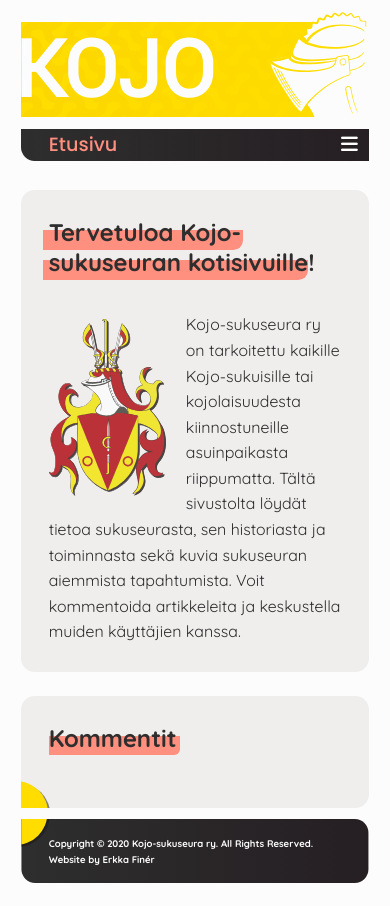
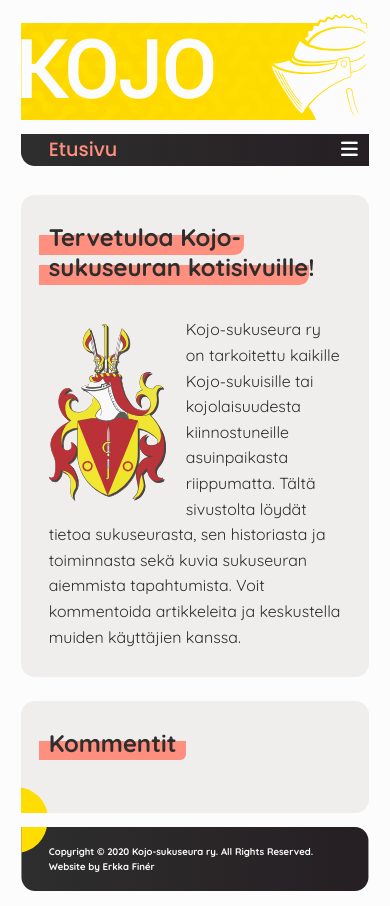
Before and after one commit to FinerDetails/FinerDetails-finerdetails.github.io, a plain HTML site: page index.html in a window 390 px wide. Drawn offline with Linux system fonts and the light colour scheme.

Commit message:
Add files via upload

```diff
--- a/style.css
+++ b/style.css
@@ -2,14 +2,17 @@
     src: url(fonts/Poppins-Medium.ttf);
     font-family: "poppins";
 }
+
 @font-face {
     src: url(fonts/Roboto-Regular.ttf);
     font-family: "roboto";
 }
+
 @font-face {
     src: url(fonts/Quicksand-VariableFont_wght.ttf);
     font-family: "quicksand";
 }
+
 *{
     margin: 0;
     padding: 0;
@@ -22,7 +25,7 @@ html, body{
 body{
     display: grid;
     grid-template-columns: 1fr 95vw 1fr;
-    grid-template-rows: min(31vh,31.5vw) calc(clamp(2rem,min(8vw,8vh),4.5rem) + min(2vh,3vw)) auto auto;
+    grid-template-rows: clamp(8rem,min(31vh,31.5vw),30rem) calc(clamp(2rem,min(8vw,8vh),4.5rem) + min(2vh,3vw)) auto auto;
     grid-template-areas:
         ". header ."
         ". nav ."
@@ -34,10 +37,9 @@ body{
 header{
     grid-area: header;
     position:relative;
-    height: min(27vh,27vw);
     margin: min(1vh,1vw) 3vw;
-    margin-top: min(3vh,3vw);
-    margin-bottom: min(1vh,1.5vw);
+    margin-top: clamp(0.5rem,min(3vh,3vw),4rem);
+    margin-bottom: clamp(0.5rem,min(1vh,1.5vw),2rem);
     overflow:hidden;
 }
     .banner{
@@ -45,6 +47,7 @@ header{
         max-width: 1050px;
         height: min(27vh,27vw);
         max-height: 90%;
+        min-height: calc(6rem * 0.9);
         bottom:0;
         left: 0;
         right: 0;
@@ -57,7 +60,7 @@ header{
             transform: translate(-3.5%, -50%);
             top: 50%;
             color:#FFFFFF;
-            font-size:clamp(2.5rem, min(20vh,20vw), 14rem);
+            font-size:clamp(4rem, min(20vh,20vw), 14rem);
             margin: 0;
             font-family: roboto;
             color: #FCFCFC
@@ -72,23 +75,26 @@ header{
     }
         #logo{
             position:absolute;
-            height: min(30vh,30vw);
-            width:min(30vh,30vw);
+            height: clamp(6.5rem,min(30vw,30vh),110%);
+            width: clamp(6.5rem,min(30vw,30vh),110%);
             background-image: url("img/knight.svg");
             background-repeat:no-repeat;
-            background-position:left center;
+            background-position:right center;
             margin-right:auto;
-            right:max(-4vh,-4vw);
+            right:max(-3vh,-3vw);
+            bottom:-10%;
             z-index:2;
         }
+
     #hiderBox{
         position:absolute;
-        height: min(30vh,30vw);
-        width:min(18vh,18vw);
+        height: 100%;
+        width: min(15vw,15vh);
         background-color:#FCFCFC;
-        right:-7.5%;
+        right: max(-5vw,-5vh);
         z-index:1
     }
+
     #pattern{
         height:100%;
         width:100%;
@@ -98,6 +104,7 @@ header{
         background-repeat:repeat;
         background-attachment: fixed;
     }
+
     #gradient{
         position:absolute;
         height:100%;
@@ -105,6 +112,7 @@ header{
         top:0;
         background-image: linear-gradient(-90deg,rgba(255,221,0,1.0),rgba(255,221,0,0));
     }
+
 nav{
     grid-area: nav;
     position:sticky; /*valikko seuraa rullatessa*/
@@ -113,6 +121,7 @@ nav{
     margin: min(1vh,1.5vw) 3vw;
     z-index:2;
 }
+
     #navBox{
         position:relative;
         display:inline-block; /* pitää bannerin ja navbarin samassa tasossa*/
@@ -125,6 +134,7 @@ nav{
         border-radius:0 0 0 min(3.5vh, 3.5vw); /* pyöristää nurkan*/
         overflow:hidden; /*estää vasemman alanurkan ulkopuolelta klikkaamisen*/
     }
+
         ul{
             justify-content: center;
             align-items: center;
@@ -133,12 +143,14 @@ nav{
             height: 100%;
             margin: 0 auto;
         }
+
             ul li{
                 float:left; /*poistetaan välilyönnit nappien välistä*/
                 display: inline-block; /*lista-itemit horisontaalisesti*/
                 padding: 0;
                 transition:150ms;
             }
+
                 .navList1{width:17.330035263515177729317978385327%;} /*linkkitekstin toisiinsa suhteellinen pituus*/
                 .navList2{width:21.434299926108818281759691459261%;} /*yhteistä vakioprosenttia käytettäessä navList5 jää taakse sivun skaalautuessa*/
                 .navList3{width:18.862376172196490469239040976565%;}
@@ -157,6 +169,7 @@ nav{
                     font-family: poppins;
                     overflow:hidden;
                 }
+
 #buttonLeft{
     border-radius:0 0 0 min(3.5vh, 3.5vw);
 }
@@ -198,7 +211,7 @@ nav{
     body{overflow-x: hidden;}
     #navBox li:not(#open):not(.icon) {opacity: 0; width:0; transition:none;} /*piilottaa menun*/
     #navBox ul {width:100%;}
-    #open {width:auto; padding-left:min(5.5vh,7vw);}
+    #open {width:auto; padding-left: clamp(1rem,min(5.5vh,7vw),2rem);}
     #navBox a {font-size:1.2rem; height: clamp(2rem,min(7vw, 7vh),4.5rem);}
     nav{text-align-last:left;}
     #navBox .icon {display:inline-block;}
@@ -211,29 +224,29 @@ main{
     grid-area: main;
     position:relative;
     height: auto;
-    margin-top: min(4vh,6vw);
-    margin-bottom: min(1vh,1.5vw);
+    margin-top: clamp(1rem,min(4vh,6vw),4rem);
+    margin-bottom: clamp(0.5rem,min(1vh,1.5vw),3rem);
     margin-left: 3vw;
     margin-right: 3vw;
     z-index:1;
 }
     .con{
-        position:relative;
+        position: relative;
         max-width: 1050px;
         margin: 0 auto;
-        margin-bottom: min(4vh,6vw);
-        border-radius:min(3.5vh, 3.5vw);
+        margin-bottom: clamp(1rem,min(4vh,6vw),3rem);
+        border-radius: min(3.5vh, 3.5vw);
         background-color: rgba(109,81,61,0.08); /* #ECE9E6 */
-        overflow:hidden;
+        overflow: hidden;
     }
     #bottom-con{
-        border-radius:min(3.5vh, 3.5vw) min(3.5vh, 3.5vw) min(3.5vh, 3.5vw) 0;
-        margin-bottom:0;
+        border-radius: min(3.5vh, 3.5vw) min(3.5vh, 3.5vw) min(3.5vh, 3.5vw) 0;
+        margin-bottom: 0;
     }
         .textwrapper{
-            position:relative;
-            display:inline-block;
-            margin: min(5.5vh,7vw);
+            position: relative;
+            display: inline-block;
+            margin: clamp(1rem,min(5.5vh,7vw),5rem);
         }
             #seal{
                 float:left;
@@ -313,9 +326,9 @@ main{
                 position:absolute;
                 display:inline-block;
                 bottom:-5%;
-                left: -2%;
-                width:104%;
-                height:62.5%;
+                left:-10px;
+                width: calc(100% + 20px);
+                height: 62.5%;
                 z-index:-1;
                 background-color: #FF8F7F;
                 border-radius:0 0 min(1.5vh, 1.5vw) 0;
@@ -327,7 +340,7 @@ main{
                 position:absolute;
                 display:inline-block;
                 top:21.5%;
-                left: -2%;
+                left: -10px;
                 width:330px;
                 height:33.5%;
                 z-index:-1;
@@ -343,10 +356,10 @@ main{
         }
 @media screen and (max-width:414px){
             h2::after{
-                width:200px;
+                width:205px;
             }
             h2::before{
-                width:265px;
+                width:270px;
             }
         }
 @media screen and (max-width:332px){
@@ -377,8 +390,8 @@ main{
                 position:absolute;
                 display:inline-block;
                 bottom:-5%;
-                left: -2.5%;
-                width:105%;
+                left: -10px;
+                width: calc(100% + 20px);
                 height:62.5%;
                 z-index:-1;
                 background-color: #FF8F7F;
@@ -473,16 +486,14 @@ main{
             max-height: 8rem;
             min-width: 4rem;
             min-height: 4rem;
-            bottom:calc(-1 * (clamp(calc(2rem + min(1vh,1.5vw)), calc(min(6vw,6vh) + min(1vh,1.5vw)), calc(4rem + min(1vh,1.5vw)))));
+            bottom:calc(-1 * (clamp(calc(2rem + min(1vh,1.5vw)), calc(min(6vw,6vh) + clamp(0.25rem,min(1vh,1.5vw),1.5rem)), calc(4rem + min(1vh,1.5vw)))));
             left:calc(-1 * (clamp(calc(2rem + min(1vh,1.5vw)), calc(min(6vw,6vh) + min(1vh,1.5vw)), calc(4rem + min(1vh,1.5vw)))));
             border-radius:50%;
             background-color:#FFDD00;
-            box-shadow: min(0.6vw, 0.5vh) min(0.5vw, 0.5vh) rgba(26,19,23,0.5);
     }
     .comments{
         position:relative;
         margin: min(5.5vh,7vw);
-        overflow:hidden;
     }
 footer{
     position:relative;
@@ -514,11 +525,10 @@ footer{
             max-height: 8rem;
             min-width: 4rem;
             min-height: 4rem;
-            top:calc(-1 * (clamp(calc(2rem + min(1vh,1.5vw)), calc(min(6vw,6vh) + min(1vh,1.5vw)), calc(4rem + min(1vh,1.5vw)))));
+            top:calc(-1 * (clamp(calc(2rem + min(1vh,1.5vw)), calc(min(6vw,6vh) + clamp(0.25rem,min(1vh,1.5vw),1.5rem)), calc(4rem + min(1vh,1.5vw)))));
             left:calc(-1 * (clamp(calc(2rem + min(1vh,1.5vw)), calc(min(6vw,6vh) + min(1vh,1.5vw)), calc(4rem + min(1vh,1.5vw)))));
             border-radius:50%;
             background-color:#FFDD00;
-            box-shadow: min(0.6vw, 0.5vh) min(0.5vw, 0.5vh) rgba(26,19,23,0.45);
         }
 
         .footerInfo{
```
